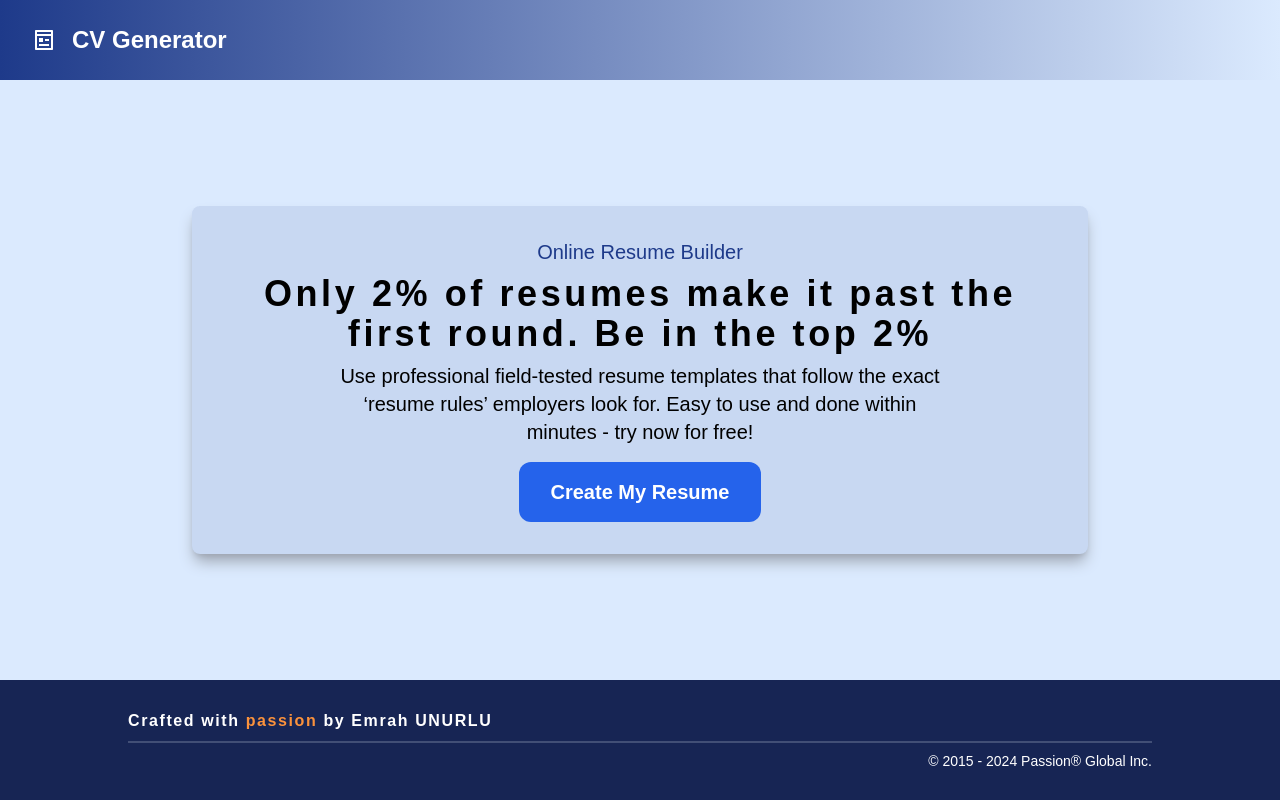
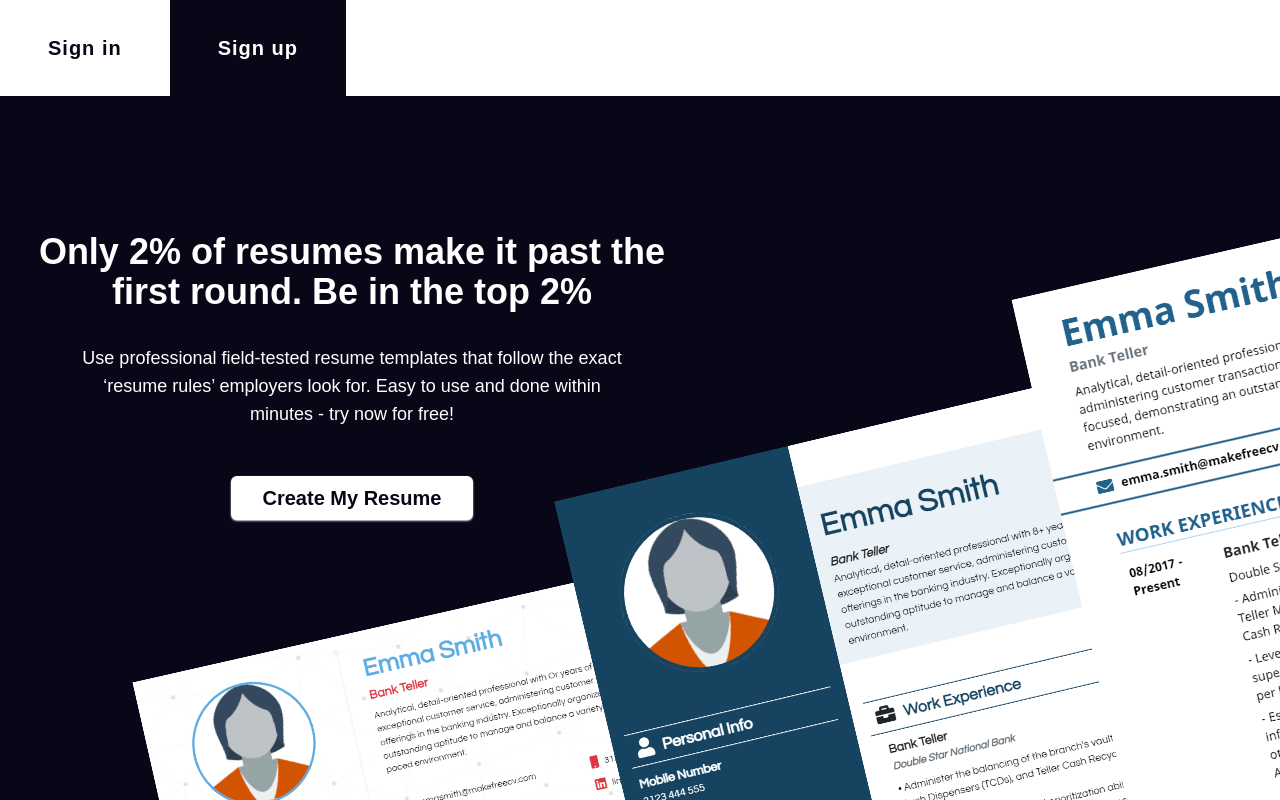
Before and after one commit to emrehere/IneedCV, a Next.js app in the folder frontend/: page / in a window 1280 px wide. Built offline with nearby package versions, Linux system fonts and the light colour scheme; a web font is replaced by a local one.

Commit message:
landing page added style

```diff
--- /dev/null
+++ b/frontend/app/components/NavbarWelcome.tsx
@@ -0,0 +1,21 @@
+import React from 'react'
+import Link from 'next/link'
+
+function NavbarWelcome() {
+  return (
+    <div className='bg-white h-[12vh] min-h-16 w-full bg-opacity-90 text-white '>
+      <div>
+        <Link href={'/pages/signin'}>
+            <button className='hover:bg-white hover:bg-opacity-90 hover:text-[#070717]  bg-[#070717] px-12
+            min-h-16 h-[12vh] font-semibold text-xl tracking-wider'>Sign in</button>
+        </Link>
+        <Link href={'/pages/signup'}>
+            <button className='hover:bg-white hover:bg-opacity-90 h-[12vh] hover:text-[#070717] bg-[#070717] px-12
+             min-h-16 font-semibold text-xl tracking-wider'>Sign up</button>
+        </Link>
+      </div>
+    </div>
+  )
+}
+
+export default NavbarWelcome
--- a/frontend/app/layout.tsx
+++ b/frontend/app/layout.tsx
@@ -4,7 +4,7 @@ import { Inter } from "next/font/google";
 import "./globals.css";
 import Head from "next/head";
 import React from "react";
-import Navbar from "./components/navbar";
+import NavbarWelcome from "./components/NavbarWelcome";
 import Footer from "./components/footer";
 import { InfoProvider } from "../app/store/contextApi"
 
@@ -35,11 +35,11 @@ export default function RootLayout({
       </Head>
       <body style={{ fontFamily: 'Jockey One, sans-serif'}} className={inter.className}>
       <InfoProvider>
-      <div className="min-h-[85vh]">
-          <Navbar />
+      <div>
+      <NavbarWelcome />
           {children}
         </div>
-        <Footer />
+
       </InfoProvider>
       </body>
 
--- a/frontend/app/page.tsx
+++ b/frontend/app/page.tsx
@@ -1,40 +1,56 @@
-import Image from "next/image";
-import Link from "next/link";
+"use client"
+import { useState } from 'react'
+
+
+function Page() {
+
+  const [signInModal, setSignInModal] = useState(false)
+  const [signUpModal, setSignUpModal] = useState(false)
+
+  const goToNextPage = () => {
+    setSignUpModal(true)
+  }
+
+    return (
+
+        <div style={{ backgroundImage: "url('/home-banner.webp')" }}
+            className=' h-[88vh] bg-[#070717] text-white' >
+              {
+                signUpModal &&(
+                  <div className='fixed z-20 h-full w-full bg-white'>
+                    <p>Sign Up</p>
+                  </div>
+                )
+
+              }
+
+            <div className='flex flex-col w-[55vw] justify-center h-[70vh] items-center text-lg'>
+                <p className='text-4xl font-bold'> Only 2% of resumes make it past the </p>
+                <p className='text-4xl font-bold'>first round. Be in the top 2%</p>
+                <p className='mt-8'>Use professional field-tested resume templates that follow the exact</p>
+                <p>‘resume rules’ employers look for. Easy to use and done within</p>
+                <p>minutes - try now for free!</p>
+
+                <button onClick={goToNextPage} className='bg-white text-[#070717] px-8 py-2 font-semibold rounded-md
+                shadow-sm shadow-gray-200 hover:bg-[#070717] hover:text-white text-xl mt-12'>Create My Resume</button>
+
+            </div>
+            <p>
 
 
 
-export default function Home() {
 
 
 
-  return (
-    <main>
-      <div >
 
-      <div className="flex flex-col items-center justify-center bg-blue-100 h-[75vh] min-h-[350px] w-full">
-     <div className="w-[70vw] flex items-center flex-col bg-blue-900 bg-opacity-10 py-8
-      rounded-lg shadow-lg shadow-gray-400">
-     <h1 className="text-xl text-blue-900 ">Online Resume Builder</h1>
-     <div className="mt-2 w-[70vw]  flex items-center flex-col text-4xl font-bold tracking-widest ">
-     <p className="">Only 2% of resumes make it past the </p>
-      <p> first round. Be in the top 2%</p>
-      </div>
-      <div className="w-[55vw] flex items-center flex-col text-xl  mt-2">
-         <p>Use professional field-tested resume templates that follow the exact </p>
-          <p>‘resume rules’ employers look for. Easy to use and done within</p>
-           <p>minutes - try now for free!</p>
-            <Link href={"/templates"} >
-            <button className="bg-blue-600 text-white px-8 py-4 mt-4 rounded-xl font-semibold
-            hover:bg-white hover:border-2 border-blue-600 hover:text-blue-600 " >Create My Resume</button>
-            </Link>
-            <div>
-            </div>
-            </div>
-         </div>
-     </div>
 
-     </div>
 
-    </main>
-  );
+
+
+            </p>
+        </div>
+
+    )
 }
+
+export default Page
--- a/frontend/app/mycv/page.tsx
+++ b/frontend/app/pages/mycv/page.tsx
@@ -1,6 +1,6 @@
 "use client"
 import { useEffect, useState } from "react"
-import { useInfo } from "../store/contextApi"
+import { useInfo } from "../../store/contextApi"
 import Link from "next/link"
 
 export default function MyCV() {
--- a/frontend/app/templates/page.tsx
+++ b/frontend/app/pages/templates/page.tsx
@@ -1,8 +1,8 @@
 "use client"
 import { useEffect, useState } from 'react'
-import { useInfo } from "../store/contextApi";
-import GreenPart from '../components/greenPart';
-import Buttons from '../components/buttons';
+import { useInfo } from "../../store/contextApi";
+import GreenPart from '../../components/greenPart';
+import Buttons from '../../components/buttons';
 
 
 export default function Templates() {
--- /dev/null
+++ b/frontend/app/pages/welcome/page.tsx
@@ -0,0 +1,41 @@
+import React from 'react'
+import NavbarWelcome from '@/app/components/NavbarWelcome'
+
+function Page() {
+    return (
+
+
+
+
+
+        <div style={{ backgroundImage: "url('/home-banner.webp')" }}
+            className=' h-[100vh] bg-[#070717] ' >
+            <NavbarWelcome />
+            <div className='flex flex-col w-[55vw] justify-center h-[70vh] items-center text-lg'>
+                <p className='text-4xl font-bold'> Only 2% of resumes make it past the </p>
+                <p className='text-3xl font-bold'>first round. Be in the top 2%</p>
+                <p className='mt-8'>Use professional field-tested resume templates that follow the exact</p>
+                <p>‘resume rules’ employers look for. Easy to use and done within</p>
+                <p>minutes - try now for free!</p>
+                <button className='bg-white text-[#070717] px-8 py-2 font-bold rounded-md
+                shadow-sm shadow-gray-200 hover:bg-[#070717] hover:text-white mt-8'>Create My Resume</button>
+            </div>
+            <p>
+
+
+
+
+
+
+
+
+
+
+
+            </p>
+        </div>
+
+    )
+}
+
+export default Page
```
Also changed, not shown: frontend/public/home-banner.webp (added).
